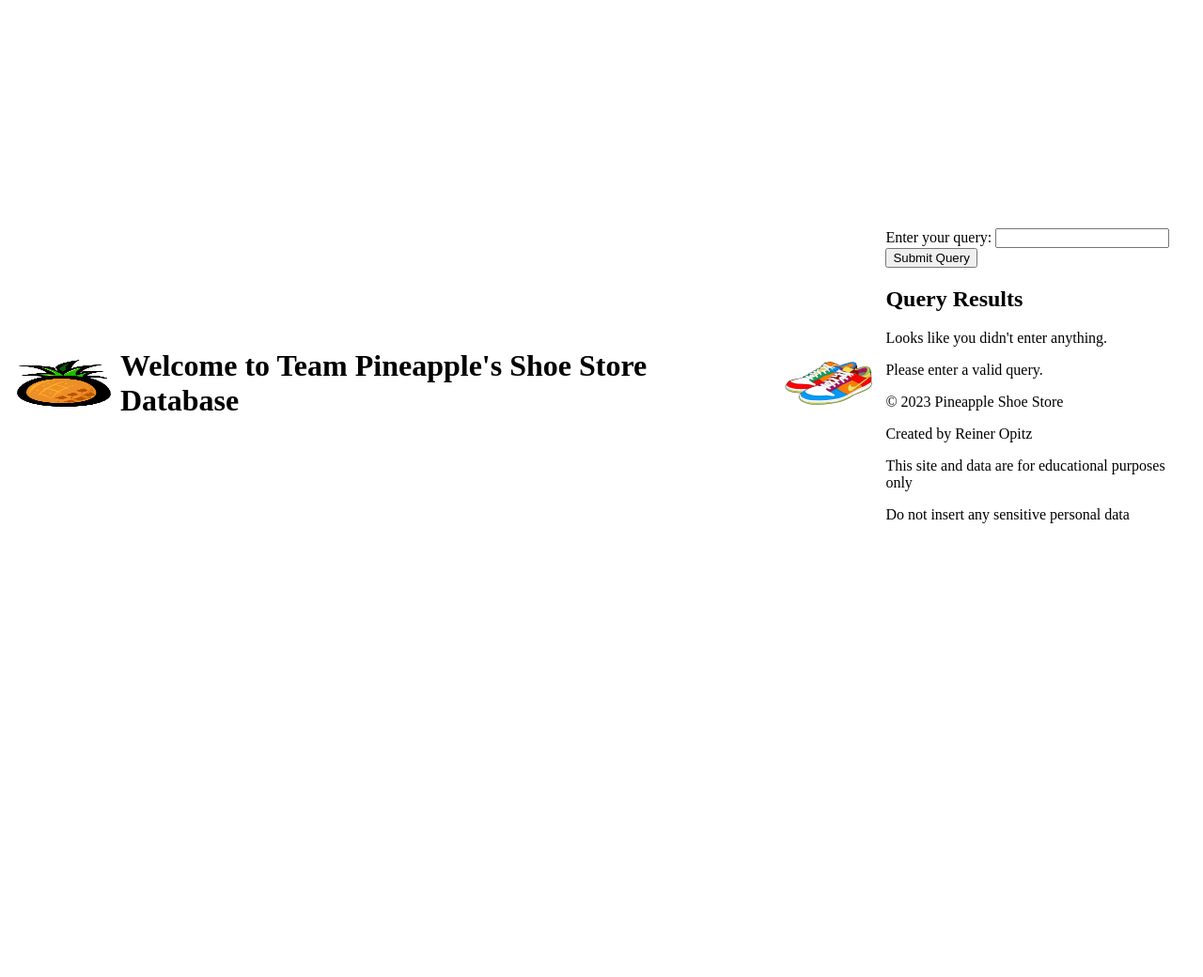
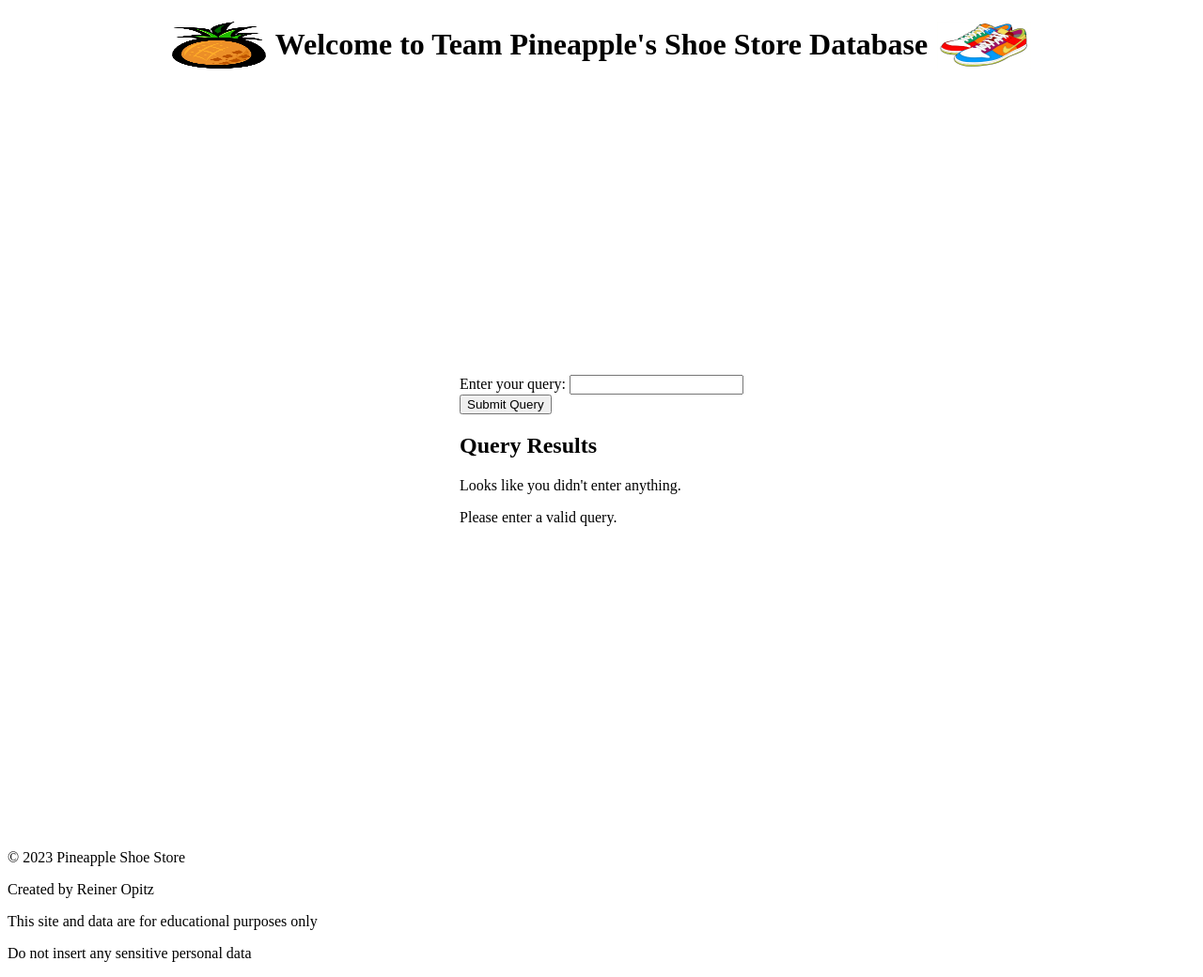
Before and after one commit to reinerism/475Ashoestore, a Flask app: page / in a window 1280 px wide. Shown: the whole page at 94% size. Before the commit the page ends 557 px from the top, so only its background shows below. Run offline with Flask 2, Linux system fonts and the light colour scheme.

Commit message:
more visual changes

```diff
--- a/templates/home.html
+++ b/templates/home.html
@@ -3,7 +3,7 @@
 <head>
     <title>Team Pineapple's Shoe Store Database</title>
 <style>
-    body {
+    .container {
         display: flex;
         justify-content: center;
         align-items: center;
@@ -52,6 +52,7 @@
         <h1>Welcome to Team Pineapple's Shoe Store Database</h1>
         <img src="/static/images/Sneakers.jpg" alt="Sneakers Logo" class="logo" width="100" height="100">
     </div>
+    <div class="container">
     <form method="post" action="/">
         <div>
             <label for="query">Enter your query:</label>
@@ -95,6 +96,7 @@
     <p>Looks like you didn't enter anything.</p>
     <p>Please enter a valid query.</p>
     {% endif %}
+    </div>
     <footer>
         <p>&copy; 2023 Pineapple Shoe Store</p>
         <p>Created by Reiner Opitz</p>
```
